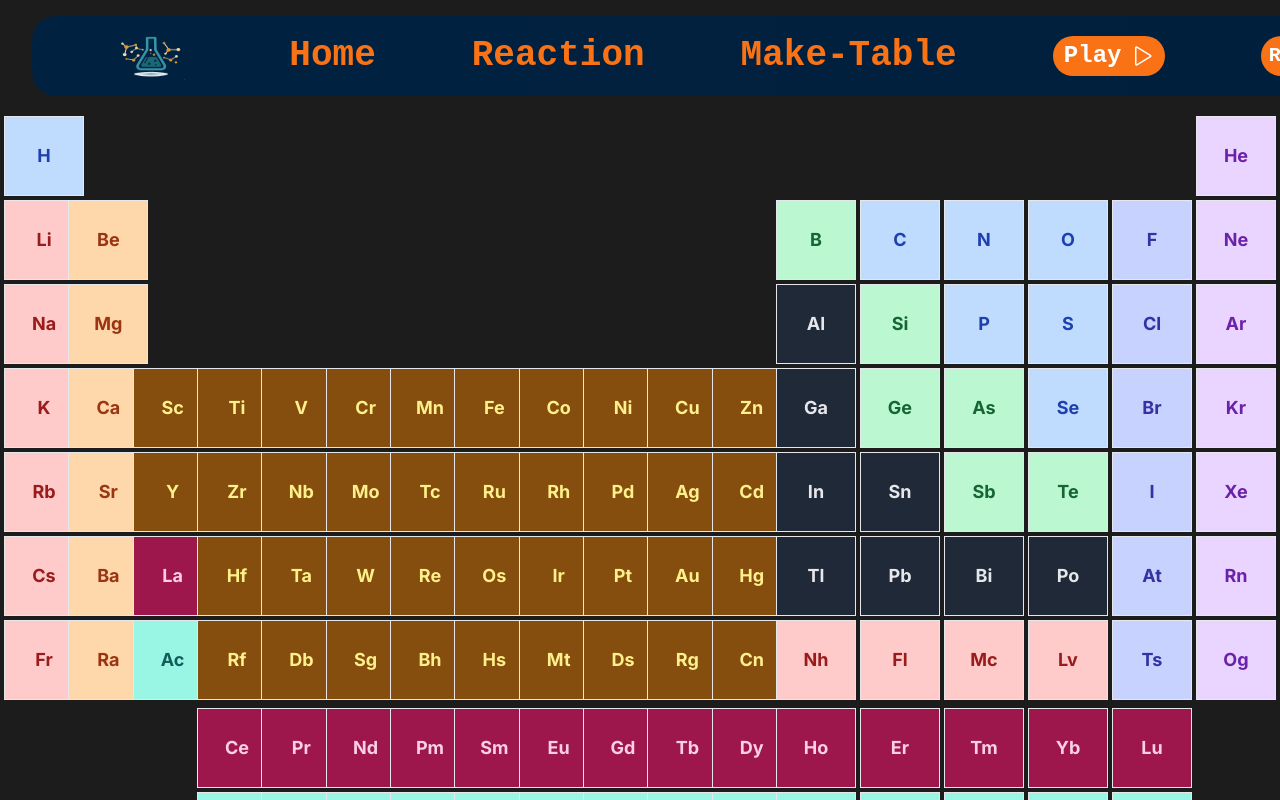
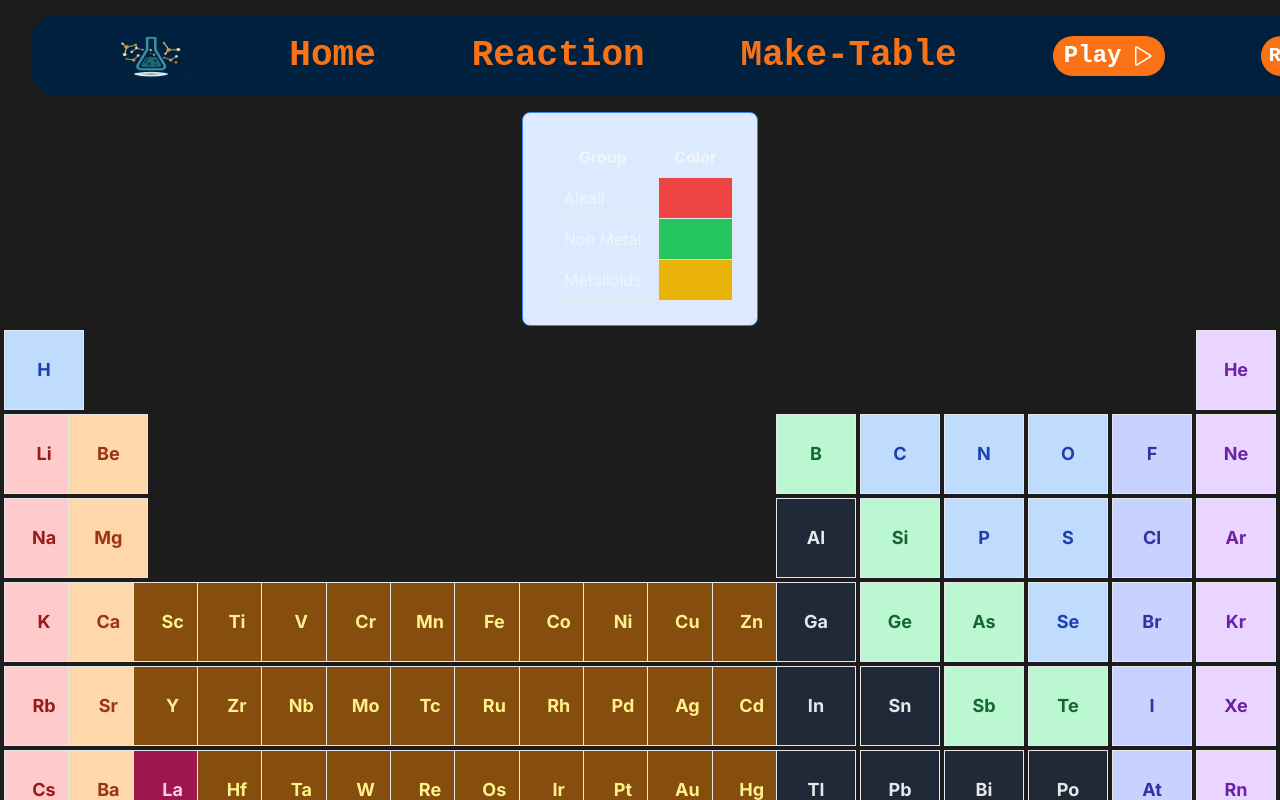
Before and after one commit to Anamay-Upreti/Modern-Periodic-Table, a Next.js app: page / in a window 1280 px wide. Shown: the top 800 px of the page. Built offline with nearby package versions, Linux system fonts and the light colour scheme; a web font is replaced by a local one.

Commit message:
added-test-table

```diff
--- a/app/page.tsx
+++ b/app/page.tsx
@@ -1,3 +1,4 @@
+import ColorCompostion from "@/components/ColorCompostion";
 import Elements from "@/components/Elements";
 import Navbar from "@/components/Navbar";
 
@@ -7,6 +8,7 @@ export default function Home() {
       <Navbar />
       {/* Added margin-top to prevent overlap with fixed Navbar */}
       <div className="mt-24 md:mt-28">
+        <ColorCompostion/>
         <Elements />
       </div>
     </>
--- /dev/null
+++ b/components/ColorCompostion.tsx
@@ -0,0 +1,38 @@
+import React from "react";
+
+const groupColors = {
+  alkali: "bg-red-500", // Example color for Alkali
+  nonMetal: "bg-green-500", // Example color for Non-Metals
+  metalloids: "bg-yellow-500", // Example color for Metalloids
+};
+
+export default function Elements() {
+  return (
+    <div className="w-full flex justify-center mt-10">
+      <div className="bg-blue-100 border border-blue-500 p-6 rounded-lg">
+        <table className="table-auto">
+          <thead>
+            <tr>
+              <th className="px-4 py-2">Group</th>
+              <th className="px-4 py-2">Color</th>
+            </tr>
+          </thead>
+          <tbody>
+            <tr>
+              <td className="border px-4 py-2">Alkali</td>
+              <td className={`border px-4 py-2 ${groupColors.alkali}`}></td>
+            </tr>
+            <tr>
+              <td className="border px-4 py-2">Non Metal</td>
+              <td className={`border px-4 py-2 ${groupColors.nonMetal}`}></td>
+            </tr>
+            <tr>
+              <td className="border px-4 py-2">Metalloids</td>
+              <td className={`border px-4 py-2 ${groupColors.metalloids}`}></td>
+            </tr>
+          </tbody>
+        </table>
+      </div>
+    </div>
+  );
+}
```
